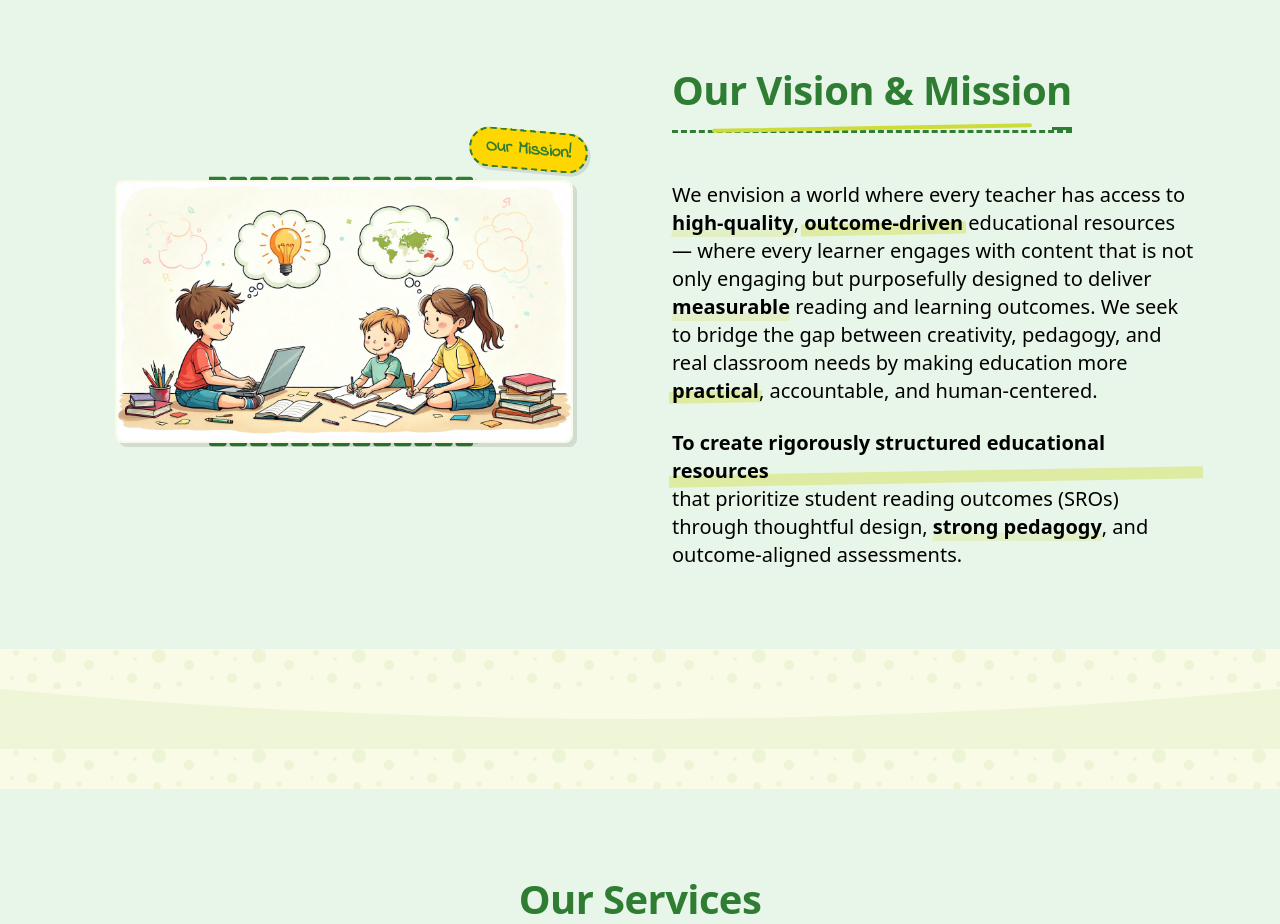
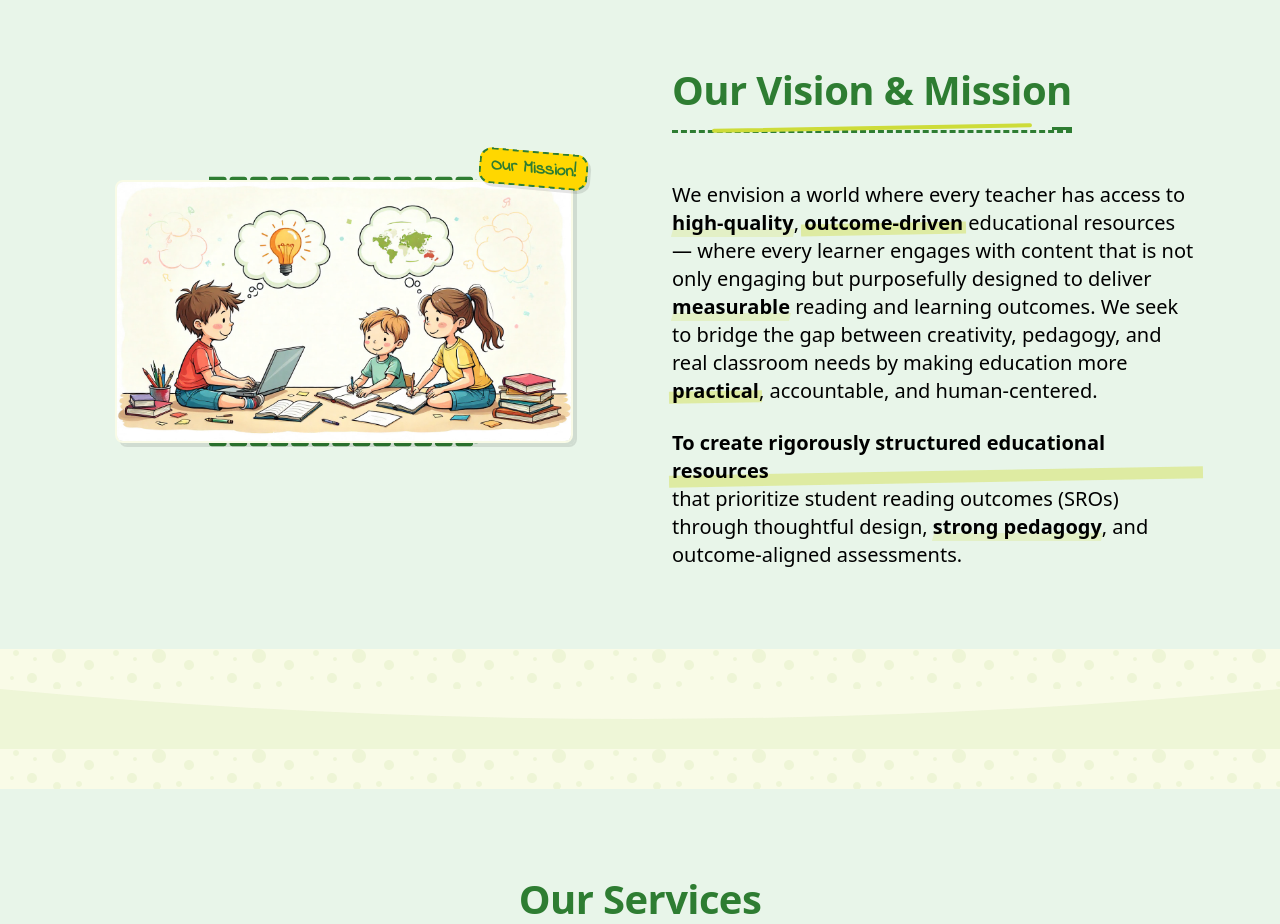
Before and after one commit to Hashir-makwt/The-Prompt-Content-1, a plain HTML site: page index.html in a window 1280 px wide. Shown: the part 880-1804 px from the top of the page. Drawn offline with nearby package versions, Linux system fonts and the light colour scheme; a web font is replaced by a local one.

Commit message:
Update index.html

```diff
--- a/index.html
+++ b/index.html
@@ -1459,16 +1459,16 @@
 
     .doodle-badge {
     position: absolute;
-      top: -15px;
+    top: 6px;
     right: 20px;
     background: #FFD700;
     color: #2E7D32;
-      padding: 5px 15px;
-      border-radius: 20px;
+    padding: 3px 10px;
+    border-radius: 12px;
     font-family: "Indie Flower", cursive;
     font-weight: bold;
     transform: rotate(5deg);
-      box-shadow: 3px 3px 0 rgba(0,0,0,0.1);
+    box-shadow: 3px 3px 0 rgba(0, 0, 0, 0.1);
     z-index: 10;
     border: 2px dashed #2E7D32;
     }
```
Lines whose indentation alone changed are shown as unchanged.
